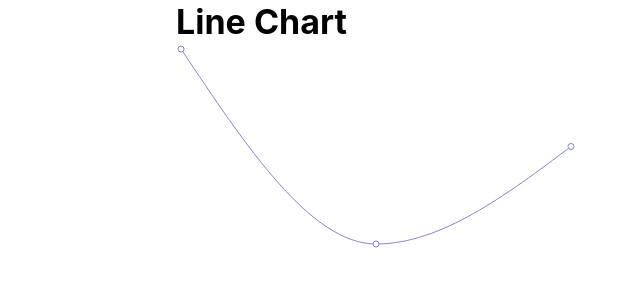
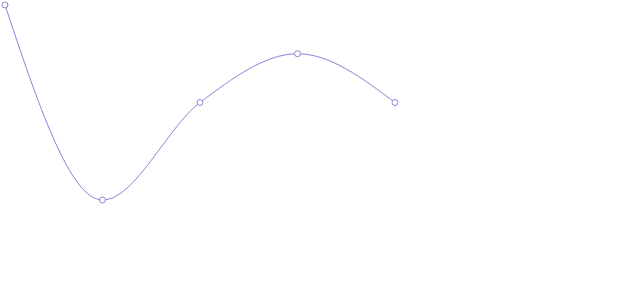
Before and after one commit to yasushi-mo/mantine-next-app-router, a Next.js app: page /charts/recharts/line-charts in a window 1280 px wide. Shown: the top 300 px of the page, without its empty margins (0-640 px from the left). Built offline with nearby package versions, Linux system fonts and the light colour scheme.

Commit message:
Update: Recharts simpole LineChart

```diff
--- a/src/app/charts/recharts/line-charts/page.tsx
+++ b/src/app/charts/recharts/line-charts/page.tsx
@@ -1,21 +1,27 @@
-"use client";
-
-import { Container, Title } from "@mantine/core";
+// import { Container, Title } from "@mantine/core";
 import { Line, LineChart } from "recharts";
 
 const data = [
-  { name: "Page A", uv: 400, pv: 2400, amt: 2400 },
-  { name: "Page B", uv: 200, pv: 2400, amt: 2400 },
-  { name: "Page C", uv: 300, pv: 2400, amt: 2400 },
+  { name: "A", value: 400 },
+  { name: "B", value: 200 },
+  { name: "C", value: 300 },
+  { name: "D", value: 350 },
+  { name: "E", value: 300 },
 ];
 
 export default function LineCharts() {
   return (
-    <Container>
-      <Title>Line Chart</Title>
-      <LineChart width={400} height={400} data={data}>
-        <Line type="monotone" dataKey="uv" stroke="#8884d8" />
-      </LineChart>
-    </Container>
+    <LineChart width={400} height={400} data={data}>
+      <Line type="monotone" dataKey="value" stroke="#8884d8" />
+    </LineChart>
   );
 }
+
+// return (
+//   <Container>
+//     <Title>Line Chart</Title>
+//     <LineChart width={400} height={400} data={data}>
+//       <Line type="monotone" dataKey="uv" stroke="#8884d8" />
+//     </LineChart>
+//   </Container>
+// );
```
